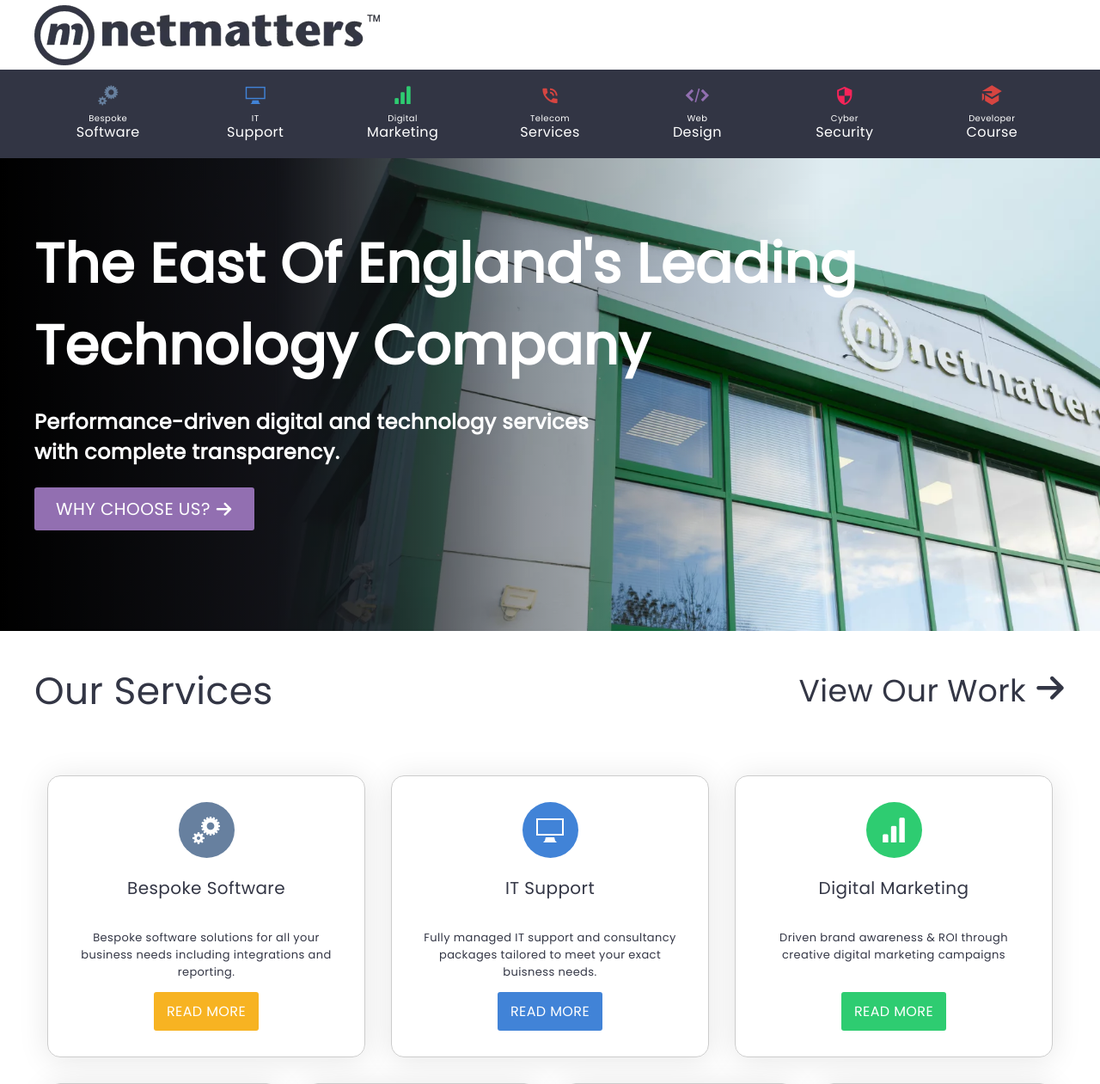
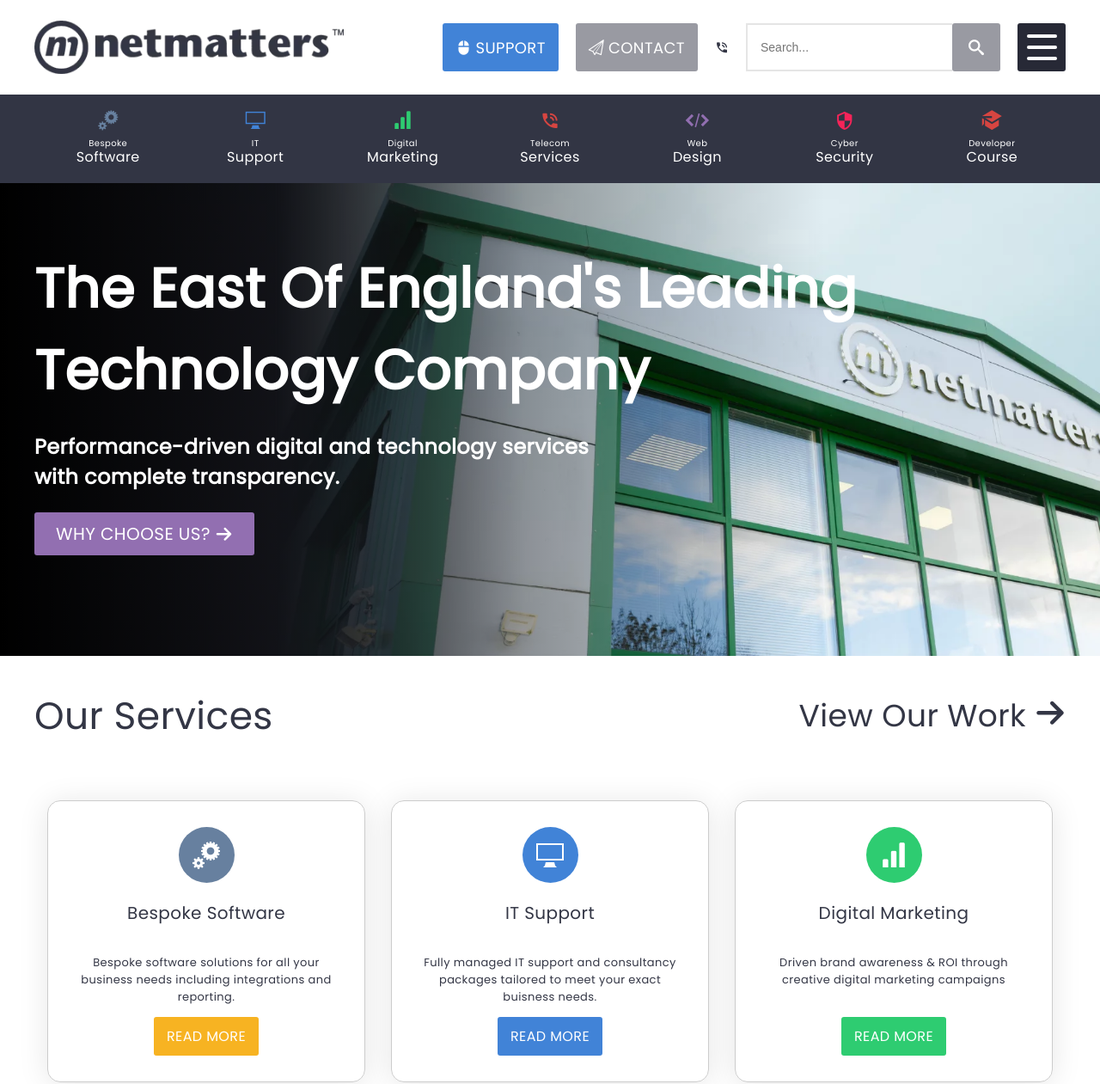
Before and after one commit to ChickenSplash/Netmatters-Homepage, a PHP site: page / in a window 1280 px wide. Shown: the top 1261 px of the page at 86% size. Run offline with PHP 8.4, Linux system fonts and the light colour scheme; some web fonts are replaced.

Commit message:
header mostly done

```diff
--- a/css/styles.css
+++ b/css/styles.css
@@ -228,7 +228,7 @@
   text-transform: uppercase;
 }
 
-.btn-trustpilot, .btn-google, .btn-about, .btn-banner {
+.btn-trustpilot, .btn-google, .btn-about, .btn-banner, header .btn-search, header .btn-contact, header .btn-support {
   text-transform: uppercase;
   display: inline-flex;
   align-items: center;
@@ -253,7 +253,6 @@
 }
 
 .news-footer a, .news-header a, .services-footer a, .services-header a {
-  color: #333645;
   text-decoration: none;
   font-size: 1.5rem;
 }
@@ -319,31 +318,102 @@ h2 {
   align-items: center;
   height: 81px;
 }
+@media (min-width: 768px) {
+  .header-top {
+    height: 110px;
+  }
+}
 .header-top img {
   display: inline-block;
-  max-width: 100%;
+  max-width: 30%;
 }
 .header-top .search-items {
+  display: flex;
+  align-items: center;
+  margin-left: auto;
+  height: 56px;
+}
+.header-top .search-items > * {
+  margin-left: 20px;
+}
+
+.search-section {
+  display: flex;
+  height: 100%;
+}
+
+header {
+  padding-inline: 15px;
+}
+header .btn-support {
+  background-color: #4183D7;
   display: none;
+  height: 100%;
+  padding-inline: 15px;
+  font-size: 1.125rem;
 }
-.header-bottom {
+header .btn-support:hover {
+  background-color: rgb(44.2608695652, 117.2913043478, 210.2391304348);
+}
+@media (min-width: 992px) {
+  header .btn-support {
+    display: inline-flex;
+  }
+}
+header .btn-contact {
+  background-color: #999aa2;
+  display: none;
+  height: 100%;
+  padding-inline: 15px;
+  font-size: 1.125rem;
+  justify-content: center;
+}
+header .btn-contact:hover {
+  background-color: rgb(139.6615384615, 140.7923076923, 149.8384615385);
+}
+@media (min-width: 992px) {
+  header .btn-contact {
+    display: inline-flex;
+  }
+}
+header .btn-search {
+  background-color: #999aa2;
+  display: none;
+  height: 100%;
+  padding-inline: 15px;
+  font-size: 1.125rem;
+  justify-content: center;
+}
+header .btn-search:hover {
+  background-color: rgb(139.6615384615, 140.7923076923, 149.8384615385);
+}
+@media (min-width: 768px) {
+  header .btn-search {
+    display: inline-flex;
+  }
+}
+header .square-btn {
+  width: 56px;
+  margin-left: auto;
+}
+header .mobile-search-bar {
   display: flex;
   align-items: center;
   justify-content: end;
   position: relative;
   height: 47px;
-  margin: 20px 15px;
+  margin-block: 20px;
 }
 @media (min-width: 768px) {
-  .header-bottom {
+  header .mobile-search-bar {
     display: none;
   }
 }
-.header-bottom .icon-search {
+header .mobile-search-bar .icon-search {
   padding: 11px;
   font-size: 20px;
 }
-.header-bottom input {
+header .mobile-search-bar input {
   position: absolute;
   width: 100%;
   height: 100%;
@@ -352,11 +422,70 @@ h2 {
   border: 2px solid rgba(0, 0, 0, 0.1);
   font-size: 0.875rem;
 }
-
-.search-items {
-  margin-left: auto;
+header .desktop-search-bar {
+  display: none;
+}
+@media (min-width: 768px) and (max-width: 992px), (min-width: 1260px) {
+  header .desktop-search-bar {
+    display: flex;
+    align-items: center;
+    justify-content: end;
+    position: relative;
+    height: 100%;
+  }
+}
+@media (min-width: 768px) and (max-width: 992px) {
+  header .desktop-search-bar {
+    width: 174px;
+  }
+}
+@media (min-width: 1260px) {
+  header .desktop-search-bar {
+    width: 240px;
+  }
+}
+header .desktop-search-bar .icon-search {
+  padding: 11px;
+  font-size: 20px;
+  background-color: gray;
+}
+header .desktop-search-bar input {
+  position: absolute;
+  width: 100%;
+  height: 100%;
+  padding: 5px 15px;
+  border: 2px solid rgba(0, 0, 0, 0.1);
+  border-right: none;
+  font-size: 0.875rem;
 }
 
+.btn-menu {
+  display: flex;
+  justify-content: center;
+  align-items: center;
+  background-color: #272936;
+  height: 100%;
+  width: 56px;
+  border-radius: 3px;
+}
+
+.menu-toggle {
+  width: 35px;
+  height: 30px;
+  cursor: pointer;
+  display: flex;
+  flex-direction: column;
+  justify-content: space-between;
+}
+
+.bar {
+  height: 4px;
+  background-color: #fff;
+  border-radius: 2px;
+  transition: 0.3s;
+}
+
+/* The magic happens here */
 nav {
   background-color: #323544;
   color: #fff;
--- a/index.html
+++ b/index.html
@@ -14,11 +14,23 @@
                 <div class="search-items">
                     <a href="#" class="btn-support"><span class="icon-mouse"></span>&nbsp;Support</a>
                     <a href="#" class="btn-contact"><span class="icon-paperplane"></span>&nbsp;Contact</a>
-                    <input placeholder="Search...">
-                    <a href="#" class="btn-search"><span class="icon-search"></span></a>
+                    <span class="icon-phone_in_talk phone-link"></span>
+                    <div class="search-section">
+                        <div class="desktop-search-bar">
+                            <input placeholder="Search...">
+                        </div>
+                        <a href="#" class="btn-search square-btn"><span class="icon-search"></span></a>
+                    </div>
+                    <div class="btn-menu">
+                        <div class="menu-toggle">
+                            <div class="bar"></div>
+                            <div class="bar"></div>
+                            <div class="bar"></div>
+                        </div>
+                    </div>
                 </div>
             </div>
-            <div class="header-bottom">
+            <div class="mobile-search-bar">
                 <input placeholder="Search...">
                 <span class="icon-search"></span>
             </div>
@@ -93,22 +105,22 @@
                             <h2>Our IT Support Services</h2>
                             <ul class="nav-link-grid">
                                 <li>
-                                    <span class="icon-headphones"></span>&nbsp;<a class="link" href="#">Managed IT Support</a>
+                                    <span class="icon-headphones"></span><a class="link" href="#">Managed IT Support</a>
                                 </li>
                                 <li>
-                                    <span class="icon-briefcase"></span>&nbsp;<a class="link" href="#">Business IT Support</a>
+                                    <span class="icon-briefcase"></span><a class="link" href="#">Business IT Support</a>
                                 </li>
                                 <li>
-                                    <span class="icon-laptop"></span>&nbsp;<a class="link" href="#">Office 365 for Business</a>
+                                    <span class="icon-laptop"></span><a class="link" href="#">Office 365 for Business</a>
                                 </li>
                                 <li>
-                                    <span class="icon-education"></span>&nbsp;<a class="link" href="#">IT Consultancy</a>
+                                    <span class="icon-education"></span><a class="link" href="#">IT Consultancy</a>
                                 </li>
                                 <li>
-                                    <span class="icon-cloud"></span>&nbsp;<a class="link" href="#">Cloud Service Provider</a>
+                                    <span class="icon-cloud"></span><a class="link" href="#">Cloud Service Provider</a>
                                 </li>
                                 <li>
-                                    <span class="icon-database"></span>&nbsp;<a class="link" href="#">Data Backup & Disaster Recovery</a>
+                                    <span class="icon-database"></span><a class="link" href="#">Data Backup & Disaster Recovery</a>
                                 </li>
                             </ul>
                         </div>
@@ -126,22 +138,22 @@
                             <h2>Our Digital Marketing Services</h2>
                             <ul class="nav-link-grid">
                                 <li>
-                                    <span class="icon-search"></span>&nbsp;<a class="link" href="#">Search Engine Optimisation (SEO)</a>
+                                    <span class="icon-search"></span><a class="link" href="#">Search Engine Optimisation (SEO)</a>
                                 </li>
                                 <li>
-                                    <span class="icon-coin-pound"></span>&nbsp;<a class="link" href="#">Pay Per Click Advertising (PPC)</a>
+                                    <span class="icon-coin-pound"></span><a class="link" href="#">Pay Per Click Advertising (PPC)</a>
                                 </li>
                                 <li>
-                                    <span class="icon-trending-up"></span>&nbsp;<a class="link" href="#">Conversion Rate Optimisation (CRO)</a>
+                                    <span class="icon-trending-up"></span><a class="link" href="#">Conversion Rate Optimisation (CRO)</a>
                                 </li>
                                 <li>
-                                    <span class="icon-envelope"></span>&nbsp;<a class="link" href="#">Email Marketing</a>
+                                    <span class="icon-envelope"></span><a class="link" href="#">Email Marketing</a>
                                 </li>
                                 <li>
-                                    <span class="icon-users"></span>&nbsp;<a class="link" href="#">Social Media Marketing</a>
+                                    <span class="icon-users"></span><a class="link" href="#">Social Media Marketing</a>
                                 </li>
                                 <li>
-                                    <span class="icon-pencil"></span>&nbsp;<a class="link" href="#">Content Marketing</a>
+                                    <span class="icon-pencil"></span><a class="link" href="#">Content Marketing</a>
                                 </li>
                             </ul>
                         </div>
@@ -159,22 +171,22 @@
                             <h2>Our Telecoms Services</h2>
                             <ul class="nav-link-grid">
                                 <li>
-                                    <span class="icon-ticket"></span>&nbsp;<a class="link" href="#">Business Mobile</a>
+                                    <span class="icon-ticket"></span><a class="link" href="#">Business Mobile</a>
                                 </li>
                                 <li>
-                                    <span class="icon-phone"></span>&nbsp;<a class="link" href="#">Hosted VoIP Provider</a>
+                                    <span class="icon-phone"></span><a class="link" href="#">Hosted VoIP Provider</a>
                                 </li>
                                 <li>
-                                    <span class="icon-users"></span>&nbsp;<a class="link" href="#">Business VoIP Systems</a>
+                                    <span class="icon-users"></span><a class="link" href="#">Business VoIP Systems</a>
                                 </li>
                                 <li>
-                                    <span class="icon-meter"></span>&nbsp;<a class="link" href="#">Business Broadband</a>
+                                    <span class="icon-meter"></span><a class="link" href="#">Business Broadband</a>
                                 </li>
                                 <li>
-                                    <span class="icon-handshake-o"></span>&nbsp;<a class="link" href="#">Leased Lines Provider</a>
+                                    <span class="icon-handshake-o"></span><a class="link" href="#">Leased Lines Provider</a>
                                 </li>
                                 <li>
-                                    <span class="icon-phone_in_talk"></span>&nbsp;<a class="link" href="#">3CX Systems</a>
+                                    <span class="icon-phone_in_talk"></span><a class="link" href="#">3CX Systems</a>
                                 </li>
                             </ul>
                         </div>
--- a/scss/layout/_header.scss
+++ b/scss/layout/_header.scss
@@ -4,23 +4,87 @@
         align-items: center;
         height: 81px;
 
+        @media (min-width: $break-point-small) {
+            height: 110px;
+        }
+
         img {
             display: inline-block;
-            max-width: 100%;
+            max-width: 30%;
         }
 
         .search-items {
-            display: none;
+            display: flex;
+            align-items: center;
+            margin-left: auto;
+            height: 56px;
+
+            & > * {
+                margin-left: 20px;
+            }
+        }
+    }
+}
+
+.search-section {
+    display: flex;
+    height: 100%;
+}
+
+header {
+    padding-inline: 15px;
+    //could be better written
+
+    @include base-btn(map-get($theme, "blue"), "support") {
+        @extend %btn-base;
+        display: none;
+        height: 100%;
+        padding-inline: 15px;
+        font-size: 1.125rem;
+
+        @media (min-width: $break-point-medium) {
+            display: inline-flex;
         }
     }
 
-    &-bottom {
+    @include base-btn(#999aa2, "contact") {
+        @extend %btn-base;
+        display: none;
+        height: 100%;
+        padding-inline: 15px;
+        font-size: 1.125rem;
+        justify-content: center;
+
+        @media (min-width: $break-point-medium) {
+            display: inline-flex;
+        }
+    }
+
+    @include base-btn(#999aa2, "search") {
+        @extend %btn-base;
+        display: none;
+        height: 100%;
+        padding-inline: 15px;
+        font-size: 1.125rem;
+        justify-content: center;
+
+        @media (min-width: $break-point-small) {
+            display: inline-flex;
+        }
+    }
+
+    .square-btn {
+        width: 56px;
+        margin-left: auto;
+    }
+
+    .mobile-search-bar {
         display: flex;
         align-items: center;
         justify-content: end;
         position: relative;
         height: 47px;
-        margin: 20px 15px;
+        margin-block: 20px;
 
         @media (min-width: $break-point-small) {
             display: none;
@@ -41,8 +105,79 @@
             font-size: 0.875rem;
         }
     }
+
+    .desktop-search-bar {
+        display: none;
+
+        @media (min-width: $break-point-small) and (max-width: $break-point-medium), (min-width: $break-point-large) {
+            display: flex;
+            align-items: center;
+            justify-content: end;
+            position: relative;
+            height: 100%;
+        }
+
+        @media (min-width: $break-point-small) and (max-width: $break-point-medium) {
+            width: 174px;
+        }
+
+        @media (min-width: $break-point-large) {
+            width: 240px;
+        }
+
+        .icon-search {
+            padding: 11px;
+            font-size: 20px;
+            background-color: gray;
+        }
+
+        input {
+            position: absolute;
+            width: 100%;
+            height: 100%;
+            padding: 5px 15px;
+            border: 2px solid rgba(0, 0, 0, .1);
+            border-right: none;
+            font-size: 0.875rem;
+        }
+    }
 }
 
-.search-items {
-    margin-left: auto;
+.btn-menu {
+    display: flex;
+    justify-content: center;
+    align-items: center;
+    background-color: $color-base-dark;
+    height: 100%;
+    width: 56px;
+    border-radius: 3px;
 }
+
+.menu-toggle {
+    width: 35px;
+    height: 30px;
+    cursor: pointer;
+    display: flex;
+    flex-direction: column;
+    justify-content: space-between;
+}
+
+.bar {
+    height: 4px;
+    background-color: #fff;
+    border-radius: 2px;
+    transition: 0.3s;
+}
+
+/* The magic happens here */
+// .menu-toggle:active .bar:nth-child(1) {
+//   transform: rotate(45deg) translate(5px, 5px);
+// }
+
+// .menu-toggle:active .bar:nth-child(2) {
+//   opacity: 0;
+// }
+
+// .menu-toggle:active .bar:nth-child(3) {
+//   transform: rotate(-45deg) translate(6px, -6px);
+// }
--- a/scss/modules/_buttons.scss
+++ b/scss/modules/_buttons.scss
@@ -36,7 +36,6 @@
 // View More Link (in services and article sections)
 
 %view-more-link {
-  color: $color-dark-text;
   text-decoration: none;
   font-size: 1.5rem;
 
--- a/scss/modules/_extends.scss
+++ b/scss/modules/_extends.scss
@@ -92,8 +92,8 @@
 
 // General Button Styling
 
-@mixin base-btn($color, $type) {
-  .btn-#{$type} {
+@mixin base-btn($color, $class) {
+  .btn-#{$class} {
     background-color: $color;
     &:hover {
       background-color: darken($color, 5%);
```
Also changed, not shown: other parts of index.html (+16 -16 lines), 1 other file.
